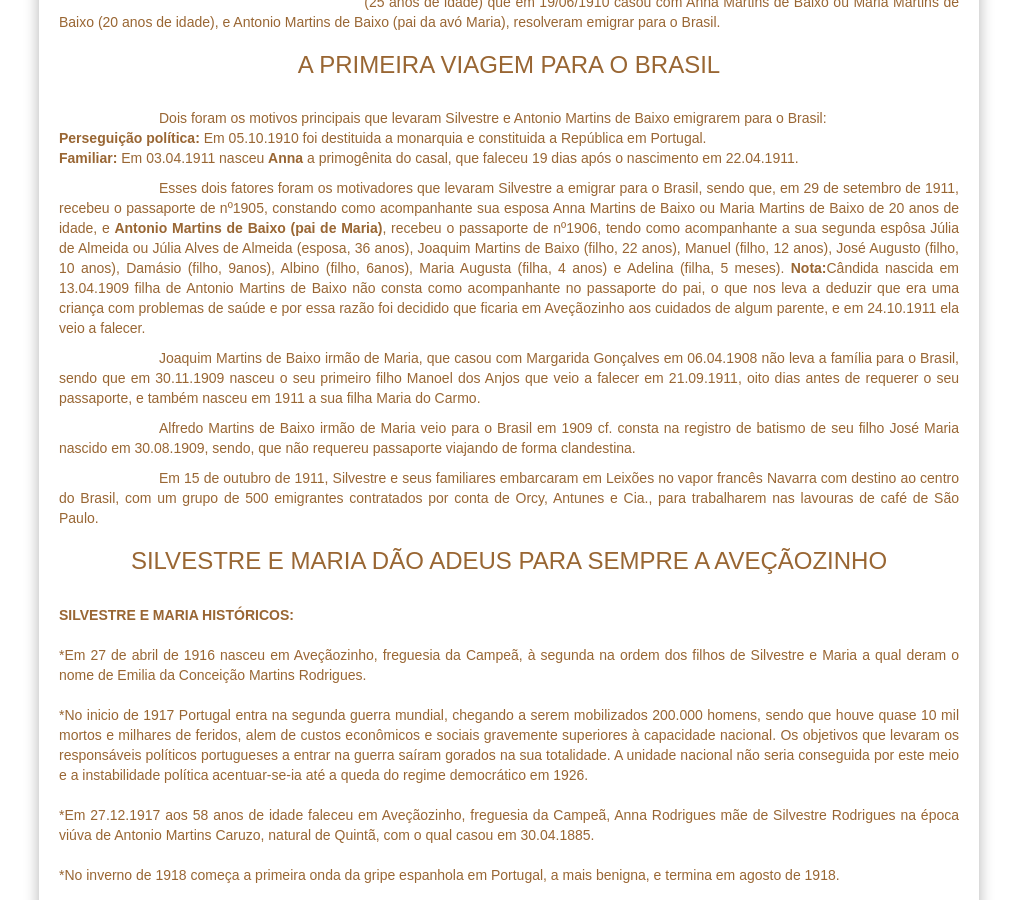
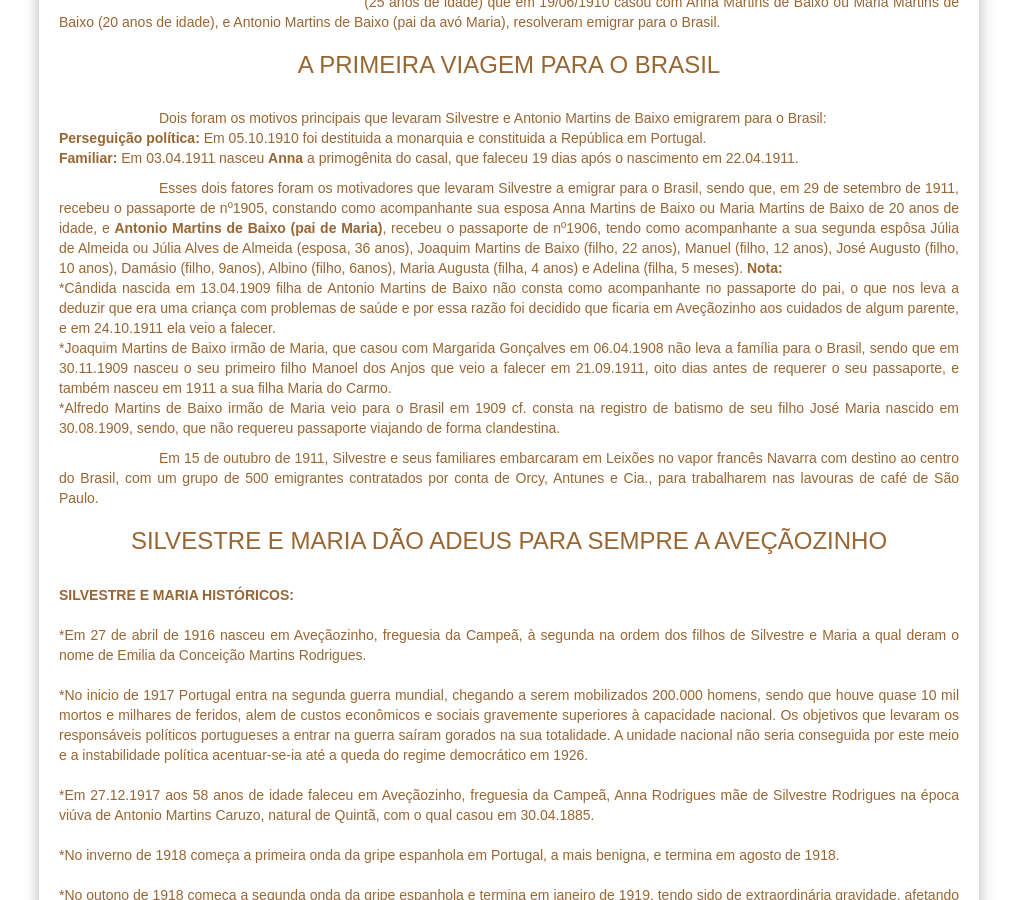
Before and after one commit to claudiovargas1955/claudiovargas1955.github.io, a Jekyll site: the page built from _pages/historia-de-silvestre.html, in a window 1280 px wide and 900 px high, scrolled down 8102 px. Shown: the whole window, without its empty margins (131-1148 px from the left). Built offline with Jekyll 4.4.1, drawn with Linux system fonts in a browser that asks for light colours; some web fonts are replaced.

Commit message:
Update historia-de-silvestre.html

```diff
--- a/_pages/historia-de-silvestre.html
+++ b/_pages/historia-de-silvestre.html
@@ -440,13 +440,14 @@ de 20 anos de idade, e <b>Antonio Martins de Baixo (pai de Maria)</b>, recebeu o
 segunda espôsa Júlia de Almeida ou Júlia Alves de Almeida (esposa, 36 anos), Joaquim Martins de Baixo (filho, 22 anos), Manuel (filho, 12
 anos), José Augusto (filho, 10 anos), Damásio (filho, 9anos), Albino (filho, 6anos), Maria Augusta (filha, 4 anos) e Adelina (filha, 5
 meses).
-<b>Nota:</b>Cândida nascida em 13.04.1909 filha de Antonio Martins de Baixo não consta como acompanhante no passaporte do pai, o que nos
+<b>Nota:</b><br>
+*Cândida nascida em 13.04.1909 filha de Antonio Martins de Baixo não consta como acompanhante no passaporte do pai, o que nos
 leva a deduzir que era uma criança com problemas de saúde e por essa razão foi decidido que ficaria em Aveçãozinho aos cuidados de algum
 parente, e em 24.10.1911 ela veio a falecer.<br>
-<p style="text-indent:100px";/>Joaquim Martins de Baixo irmão de Maria, que casou com Margarida Gonçalves em 06.04.1908 não leva a
+*Joaquim Martins de Baixo irmão de Maria, que casou com Margarida Gonçalves em 06.04.1908 não leva a
 família para o Brasil, sendo que em 30.11.1909 nasceu o seu primeiro filho Manoel dos Anjos que veio a falecer em 21.09.1911, oito dias
 antes de requerer o seu passaporte, e também nasceu em 1911 a sua filha Maria do Carmo.<br>
-<p style="text-indent:100px";/>Alfredo Martins de Baixo irmão de Maria veio para o Brasil em 1909 cf. consta na registro de batismo de
+*Alfredo Martins de Baixo irmão de Maria veio para o Brasil em 1909 cf. consta na registro de batismo de
 seu filho José Maria nascido em 30.08.1909, sendo, que não requereu passaporte viajando de forma clandestina. <br/>
 <p style="text-indent:100px";/>Em 15 de outubro de 1911, Silvestre e seus familiares embarcaram em Leixões no vapor francês Navarra com
 destino ao centro do Brasil, com um grupo de 500 emigrantes contratados por conta de Orcy, Antunes e Cia., para trabalharem nas lavouras
```
